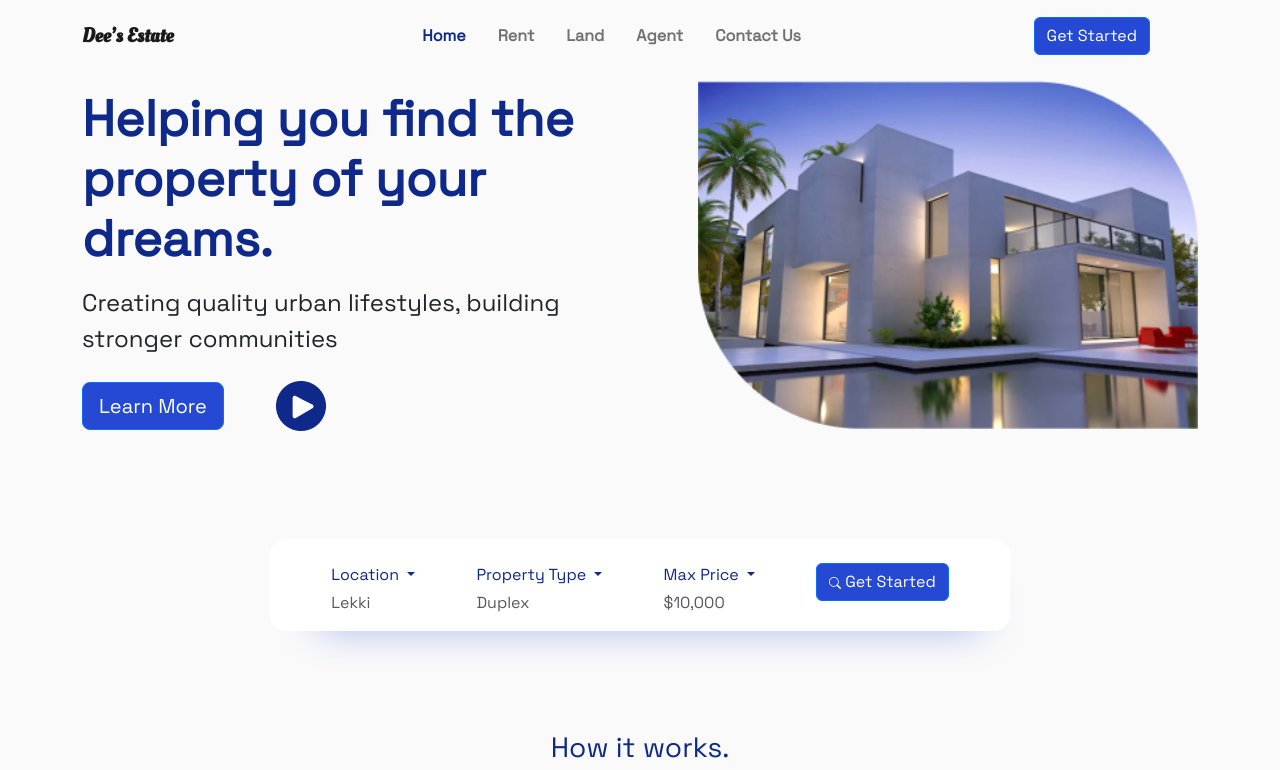
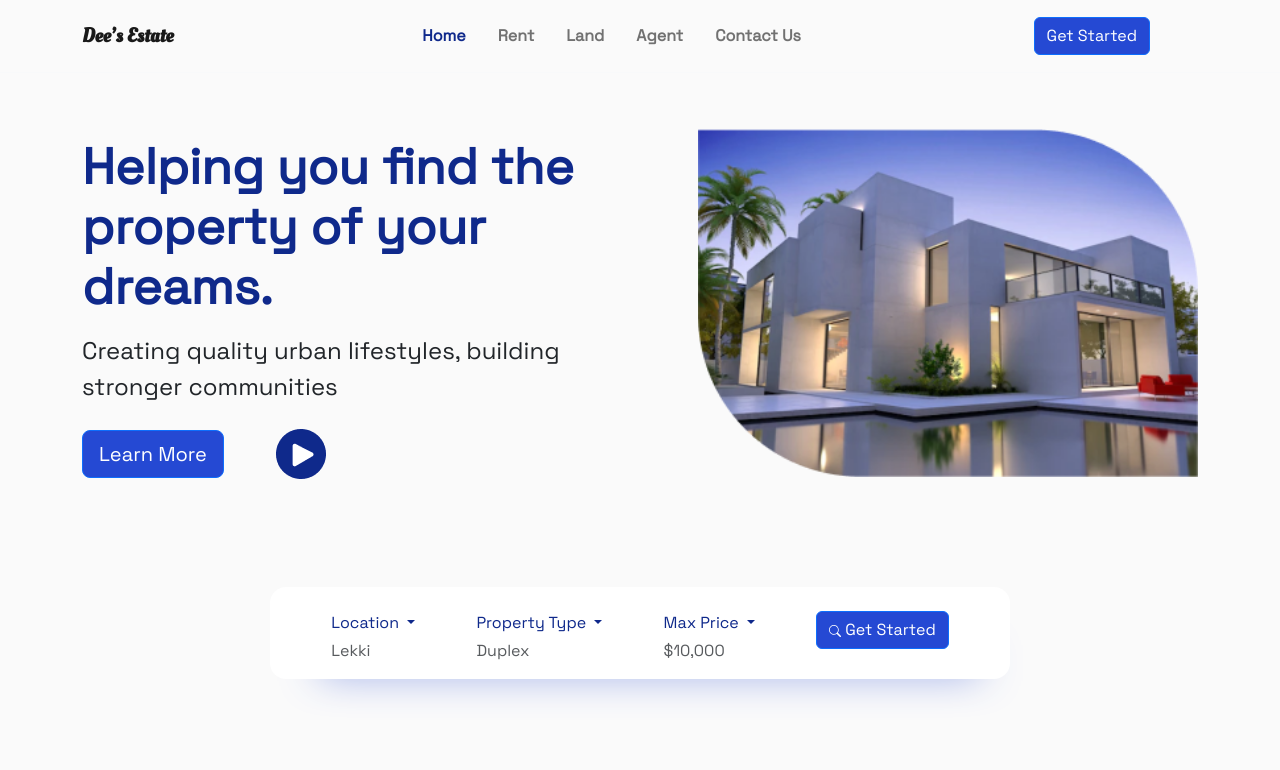
Before and after one commit to BabyDeee/Dee-s-Estate, a plain HTML site: page index.html in a window 1280 px wide. Shown: the top 770 px of the page. Drawn offline with nearby package versions, Linux system fonts and the light colour scheme.

Commit message:
second commit

```diff
--- a/index.html
+++ b/index.html
@@ -45,7 +45,7 @@
             </div>
           </nav>
     </div>
-    <div id="first-section" class="">
+    <div id="first-section" class="pt-5">
         <div class="container d-flex flex-sm-row flex-column w-100">
             <div class="left pt-3">
                 <h3 class="text-primary fw-bold pb-2">Helping you find the property of your dreams.</h3>
```
